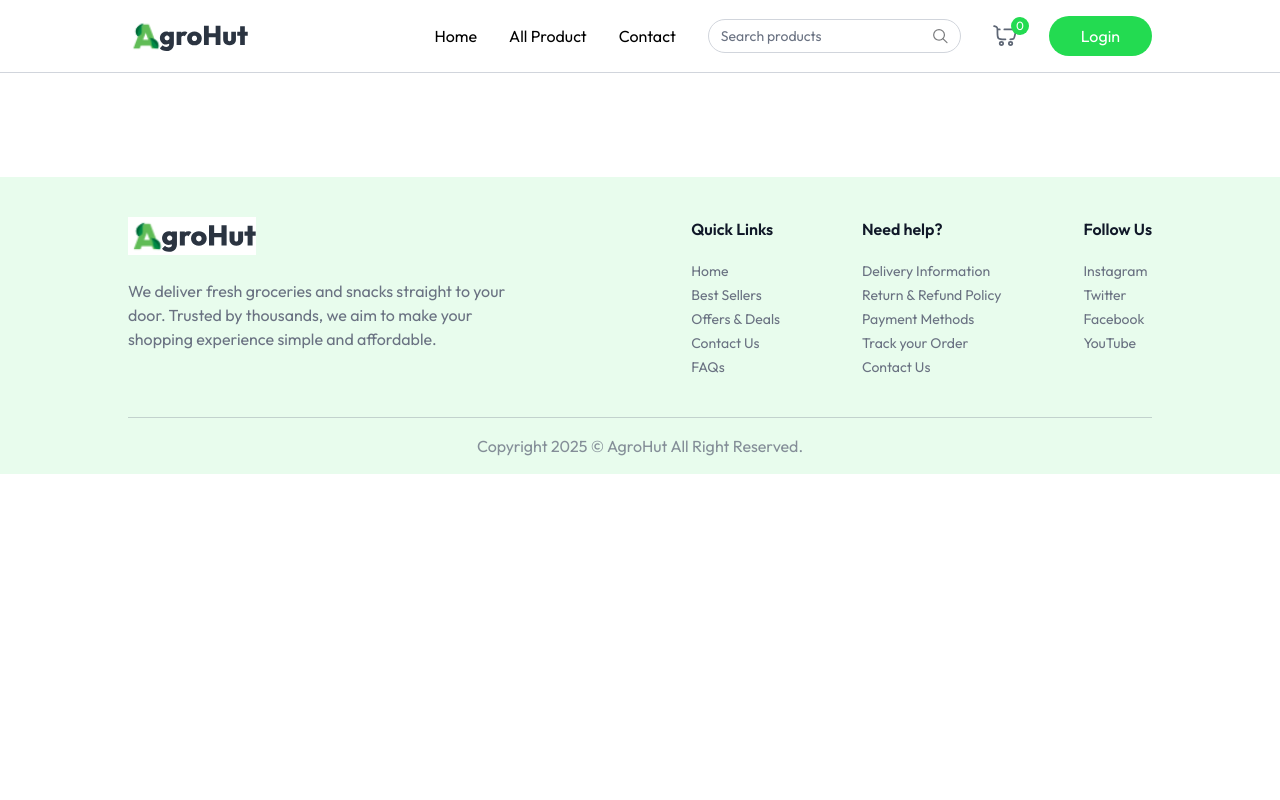
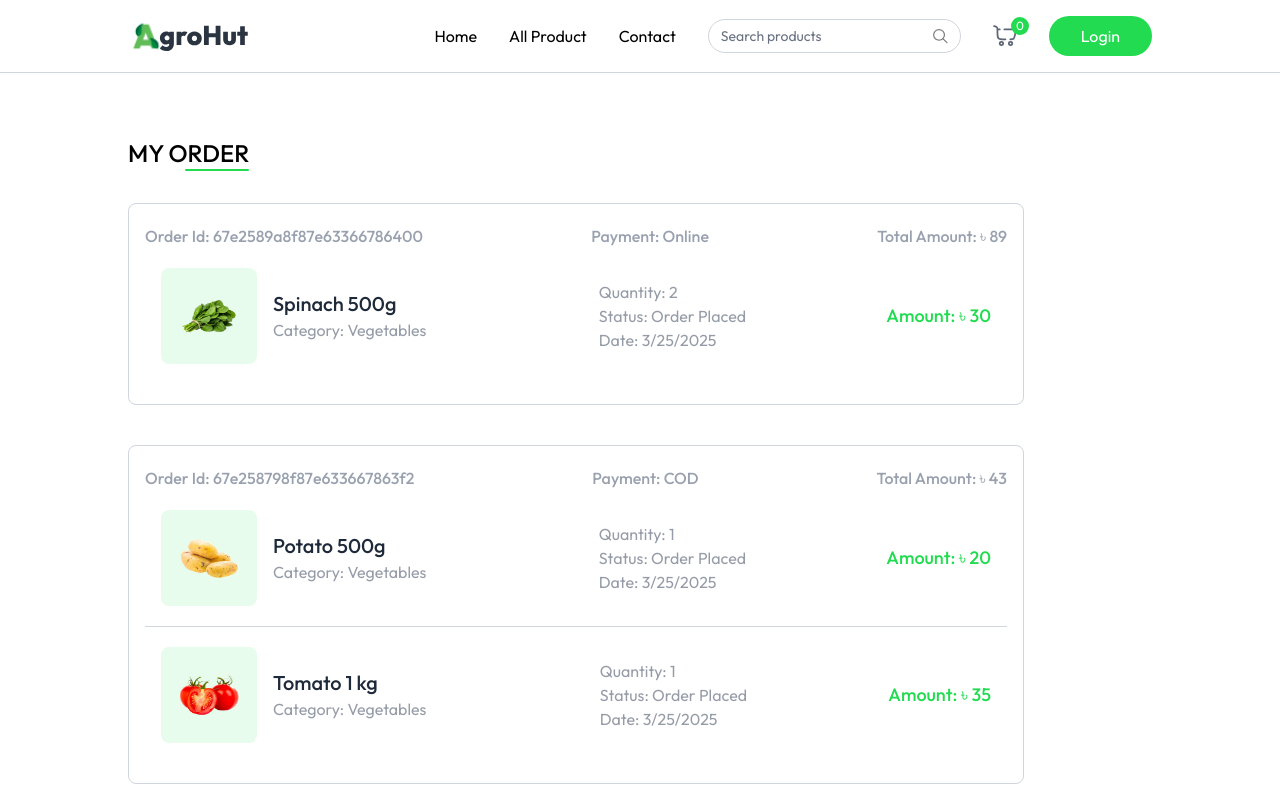
Before and after one commit to muhammad-naimul-hoque/agrohut-main, a React (Vite) app: page /my-orders in a window 1280 px wide. Shown: the top 800 px of the page. Built offline with nearby package versions, Linux system fonts and the light colour scheme.

Commit message:
my order page is done

```diff
--- a/src/App.jsx
+++ b/src/App.jsx
@@ -11,6 +11,7 @@
 import ProductDetails from "./pages/ProductDetails";
 import Cart from "./pages/Cart";
 import AddAddress from "./pages/AddAddress";
+import MyOrders from "./pages/MyOrders";
 
 const App = () => {
   const isSellerPath = useLocation().pathname.includes("seller");
@@ -31,6 +32,7 @@
           <Route path="/products/:category/:id" element={<ProductDetails />} />
           <Route path="/cart" element={<Cart />} />
           <Route path="/add-address" element={<AddAddress />} />
+          <Route path="/my-orders" element={<MyOrders />} />
         </Routes>
       </div>
       {!isSellerPath && <Footer />}
--- a/src/components/ProductCard.jsx
+++ b/src/components/ProductCard.jsx
@@ -43,9 +43,9 @@
           </div>
           <div className="flex items-end justify-between mt-3">
             <p className="md:text-xl text-base font-medium text-primary">
-              {currency}${product.offerPrice}{" "}
+              {currency} {product.offerPrice}{" "}
               <span className="text-gray-500/60 md:text-sm text-xs line-through">
-                {currency}${product.price}
+                {currency} {product.price}
               </span>
             </p>
             <div
--- a/src/context/AppContext.jsx
+++ b/src/context/AppContext.jsx
@@ -6,7 +6,7 @@
 export const AppContext = createContext();
 
 export const AppContextProvider = ({ children }) => {
-  const currency = import.meta.VITE_CURRENCY;
+  const currency = import.meta.env.VITE_CURRENCY;
 
   const navigate = useNavigate();
   const [user, setUser] = useState(null);
--- /dev/null
+++ b/src/pages/MyOrders.jsx
@@ -0,0 +1,79 @@
+import React, { useEffect, useState } from "react";
+import { useAppContext } from "../context/AppContext";
+import { dummyOrders } from "../assets/assets";
+
+const MyOrders = () => {
+  const [myOrders, setMyOrders] = useState([]);
+  const { currency } = useAppContext();
+
+  const fetchMyOrders = async () => {
+    setMyOrders(dummyOrders);
+  };
+
+  useEffect(() => {
+    fetchMyOrders();
+  }, []);
+
+  return (
+    <div className="mt-16 pb-16">
+      <div className="flex flex-col items-end w-max mb-8">
+        <p className="text-2xl font-medium uppercase">My Order</p>
+        <div className="w-16 h-0.5 bg-primary rounded-full"></div>
+      </div>
+      <div className="">
+        {myOrders.map((order, index) => (
+          <div
+            key={index}
+            className="border border-gray-300 rounded-lg mb-10 p-4 py-5 max-w-4xl"
+          >
+            <p className="flex justify-between md:items-center text-gray-400 md:font-medium max-md:flex-col">
+              <span className="">Order Id: {order._id}</span>
+              <span className="">Payment: {order.paymentType}</span>
+              <span className="">
+                Total Amount: {currency} {order.amount}
+              </span>
+            </p>
+            {order.items.map((item, index) => (
+              <div
+                className={`relative bg-white text-gray-500/70 ${
+                  order.items.length !== index + 1 && "border-b"
+                } border-gray-300 flex flex-col md:flex-row md:items-center justify-between p-4 py-5 md:gap-16 w-full max-w-4xl`}
+              >
+                <div className=" flex items-center mb-4 md:mb-0">
+                  <div className="bg-primary/10 p-4 rounded-lg">
+                    <img
+                      src={item.product.image[0]}
+                      alt=""
+                      className="w-16 h-16"
+                    />
+                  </div>
+                  <div className="ml-4">
+                    <h2 className="text-xl font-medium text-gray-800">
+                      {" "}
+                      {item.product.name}{" "}
+                    </h2>
+                    <p className="">Category: {item.product.category} </p>
+                  </div>
+                </div>
+
+                <div className=" flex flex-col justify-center md:ml-8 mb-4 md:mb-0">
+                  <p className="">Quantity: {item.quantity || "1"} </p>
+                  <p className="">Status: {order.status} </p>
+                  <p className="">
+                    Date: {new Date(order.createdAt).toLocaleDateString()}{" "}
+                  </p>
+                </div>
+
+                <p className="text-primary text-lg font-medium">
+                  Amount: {currency} {item.product.offerPrice * item.quantity}{" "}
+                </p>
+              </div>
+            ))}
+          </div>
+        ))}
+      </div>
+    </div>
+  );
+};
+
+export default MyOrders;
```
Also changed, not shown: 1 other file (tests, documents, lock files or other folders).
